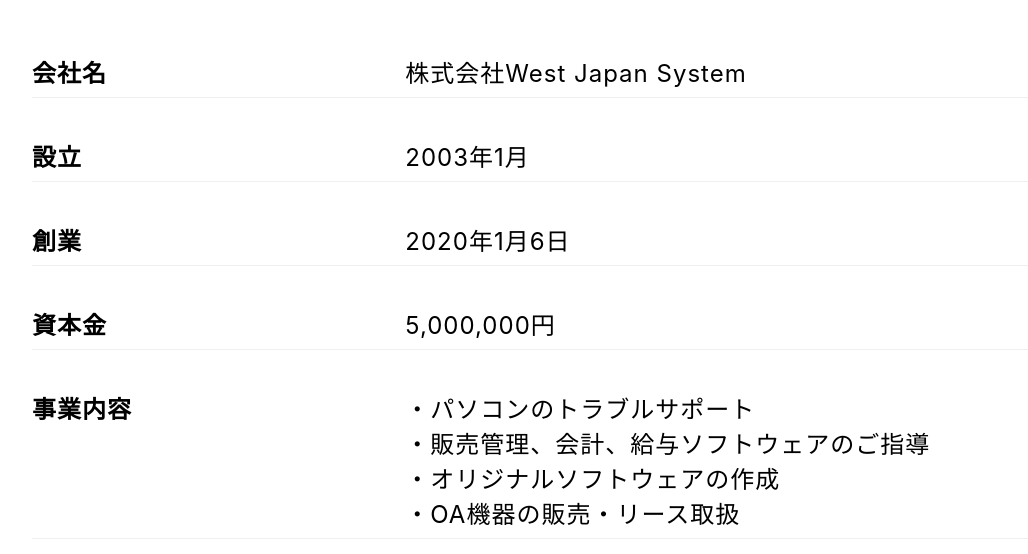
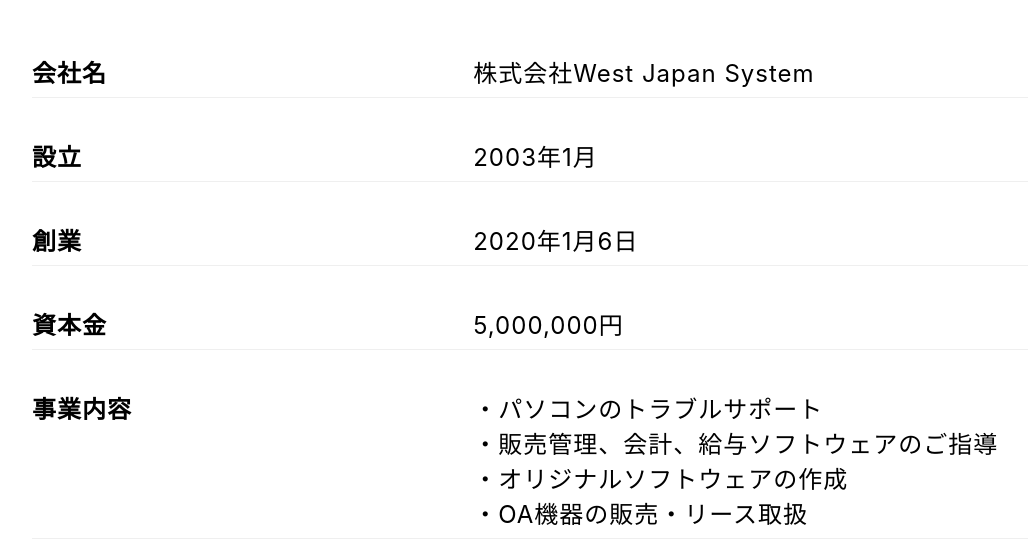
Before and after one commit to west-japan-system/homepage, a Next.js app: page /company in a window 1280 px wide. Shown: the part 922-1476 px from the top of the page, without its empty margins (48-1076 px from the left). Built offline with nearby package versions, Linux system fonts and the light colour scheme.

Commit message:
Add files via upload

```diff
--- a/styles/global.css
+++ b/styles/global.css
@@ -218,10 +218,13 @@ button {
     font-size: 1.2rem;
   }
 
-  .main__dt-company,
+  .main__dt-company {
+    width: 23.5rem;
+    font-size: 1.5rem;
+  }
+
   .main__dt-contact {
-    width: 16rem;
-    font-size: 1.5rem;
+    width: 21rem;
   }
 
   .main__dd {
@@ -283,7 +286,11 @@ button {
     margin-bottom: 2.5rem;
   }
 
-  .main__dt-company,
+  .main__dt-company {
+    width: 39rem;
+    font-size: 1.5rem;
+  }
+
   .main__dt-contact {
     width: 30rem;
     font-size: 1.5rem;
```
